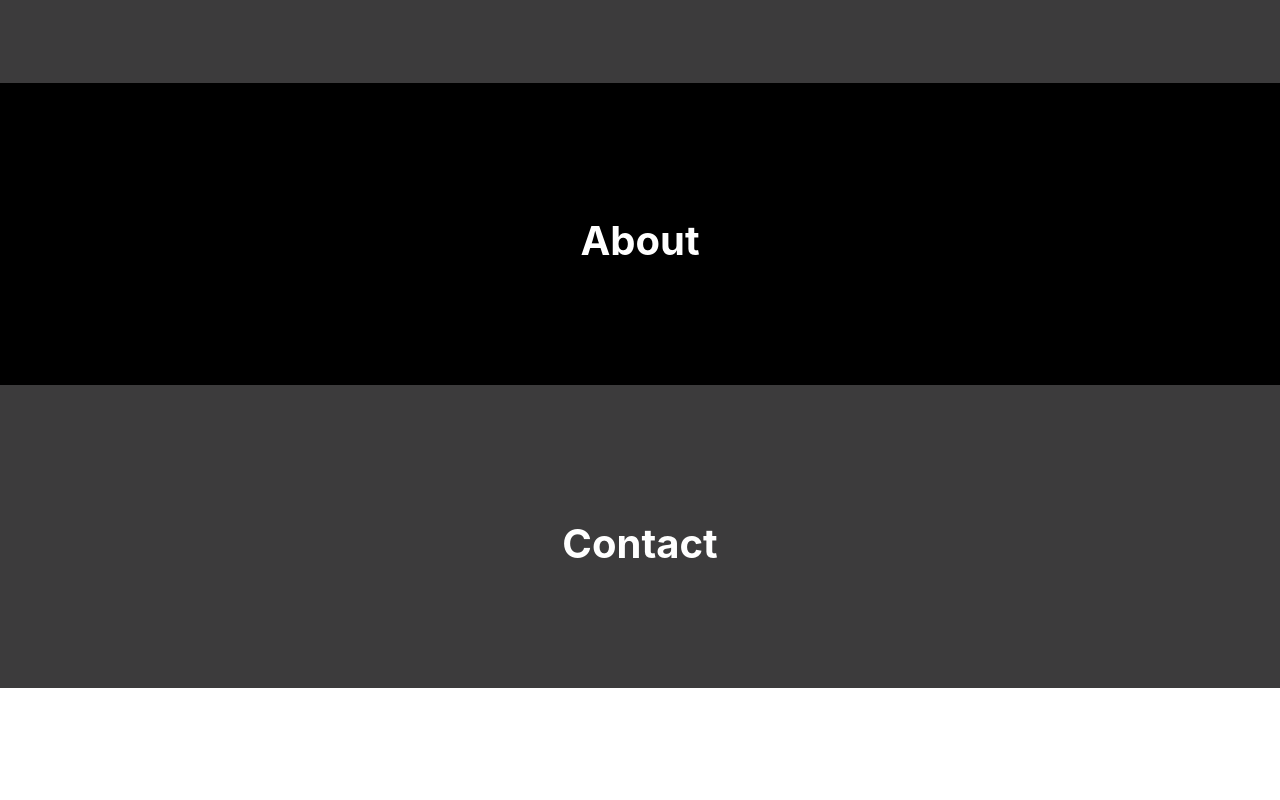
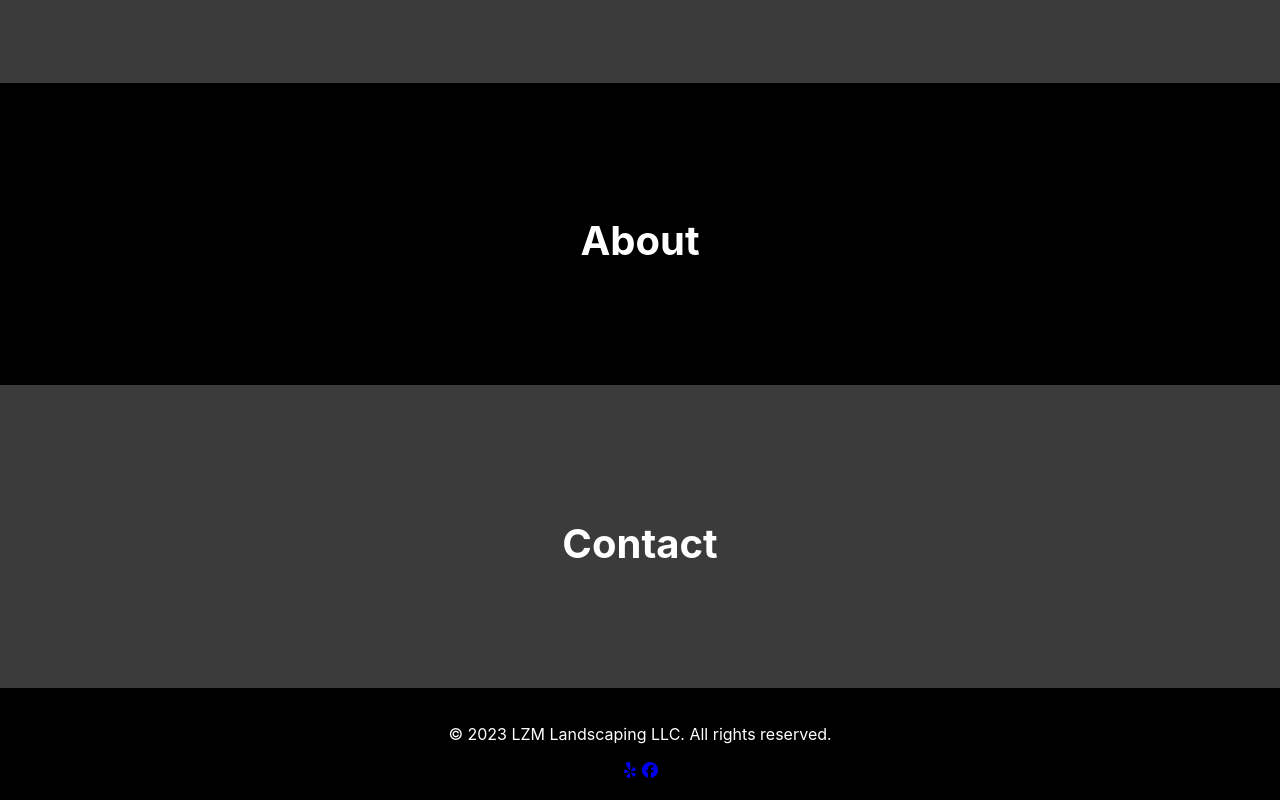
Before and after one commit to rysealex/lzm-landscaping-llc, a React (Create React App) app: page / in a window 1280 px wide. Shown: the part 1069-1869 px from the top of the page. Before the commit the page ends 1757 px from the top, so only its background shows below. Built offline with nearby package versions, Linux system fonts and the light colour scheme.

Commit message:
Created and connected footer. Added yelp and facebook links with styling.

```diff
--- a/package.json
+++ b/package.json
@@ -3,6 +3,8 @@
   "version": "0.1.0",
   "private": true,
   "dependencies": {
+    "@fortawesome/free-brands-svg-icons": "^7.0.1",
+    "@fortawesome/react-fontawesome": "^3.0.2",
     "@testing-library/dom": "^8.19.0",
     "@testing-library/jest-dom": "^5.16.5",
     "@testing-library/react": "^13.4.0",
--- a/src/App.css
+++ b/src/App.css
@@ -102,3 +102,11 @@ nav a.active {
   font-size: 2.5em;
   margin-bottom: 20px;
 }
+
+/* Footer Styles */
+.footer-container {
+  background-color: var(--background-color);
+  color: var(--text-color);
+  padding: 20px;
+  text-align: center;
+}
--- a/src/App.tsx
+++ b/src/App.tsx
@@ -3,6 +3,7 @@ import Home from './home';
 import Services from './services';
 import About from './about';
 import Contact from './contact';
+import Footer from './footer';
 
 function App() {
   return (
@@ -20,6 +21,9 @@ function App() {
       <section id="contact">
         <Contact />
       </section>
+      <section id="footer">
+        <Footer />
+      </section>
     </div>
   );
 }
--- /dev/null
+++ b/src/footer.tsx
@@ -0,0 +1,20 @@
+import { FontAwesomeIcon } from '@fortawesome/react-fontawesome';
+import { faYelp, faFacebook } from '@fortawesome/free-brands-svg-icons';
+import './App.css';
+
+function Footer() {
+
+	return (
+		<div className='footer-container'>
+			<p>&copy; 2023 LZM Landscaping LLC. All rights reserved.</p>
+			<a href="https://www.yelp.com/biz/lzm-landscaping-gig-harbor?osq=Lzm+Landscaping&override_cta=Request+pricing+%26+availability" target="_blank" rel="noopener noreferrer">
+				<FontAwesomeIcon icon={faYelp} />
+			</a>
+			<a href="https://www.facebook.com/p/LZM-Landscaping-LLC-61577894886146" target="_blank" rel="noopener noreferrer">
+				<FontAwesomeIcon icon={faFacebook} />
+			</a>
+		</div>
+	);
+};
+
+export default Footer;
```
Also changed, not shown: 1 other file (tests, documents, lock files or other folders). Lines whose indentation alone changed are shown as unchanged.
